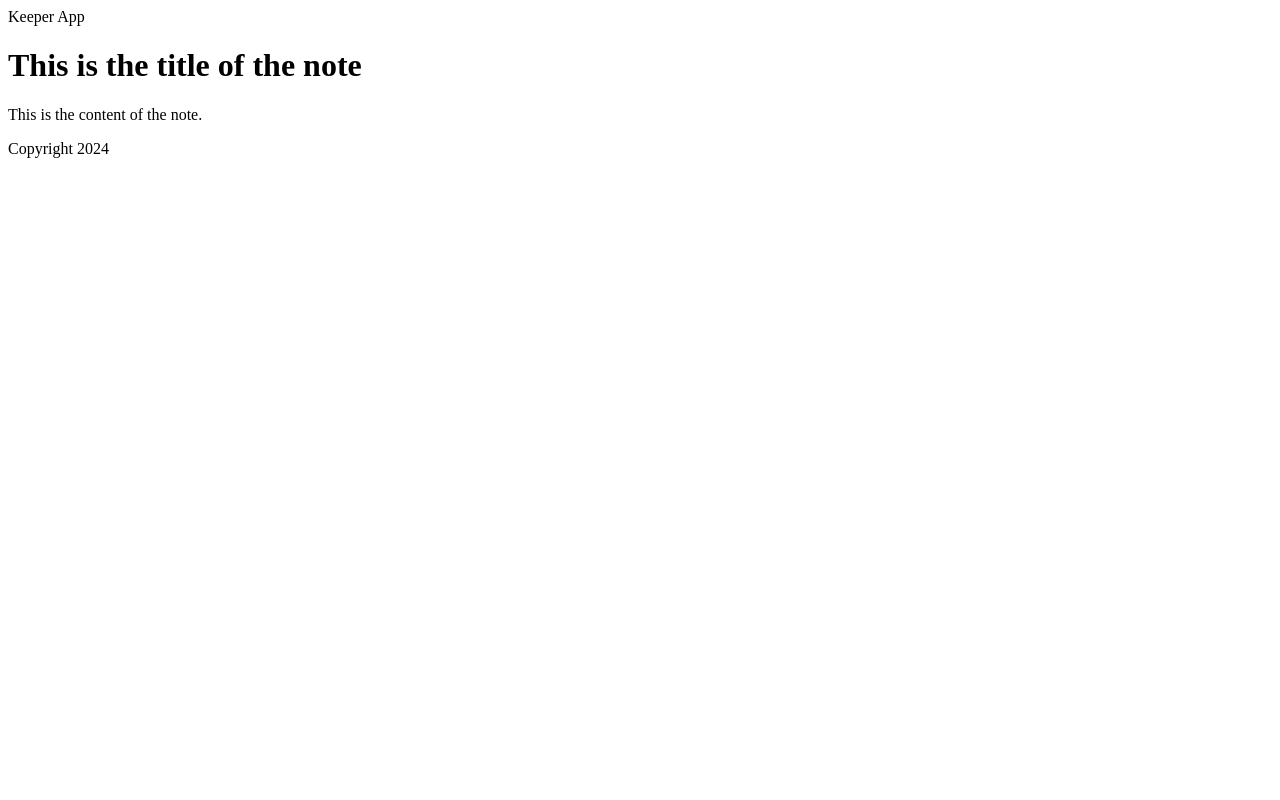
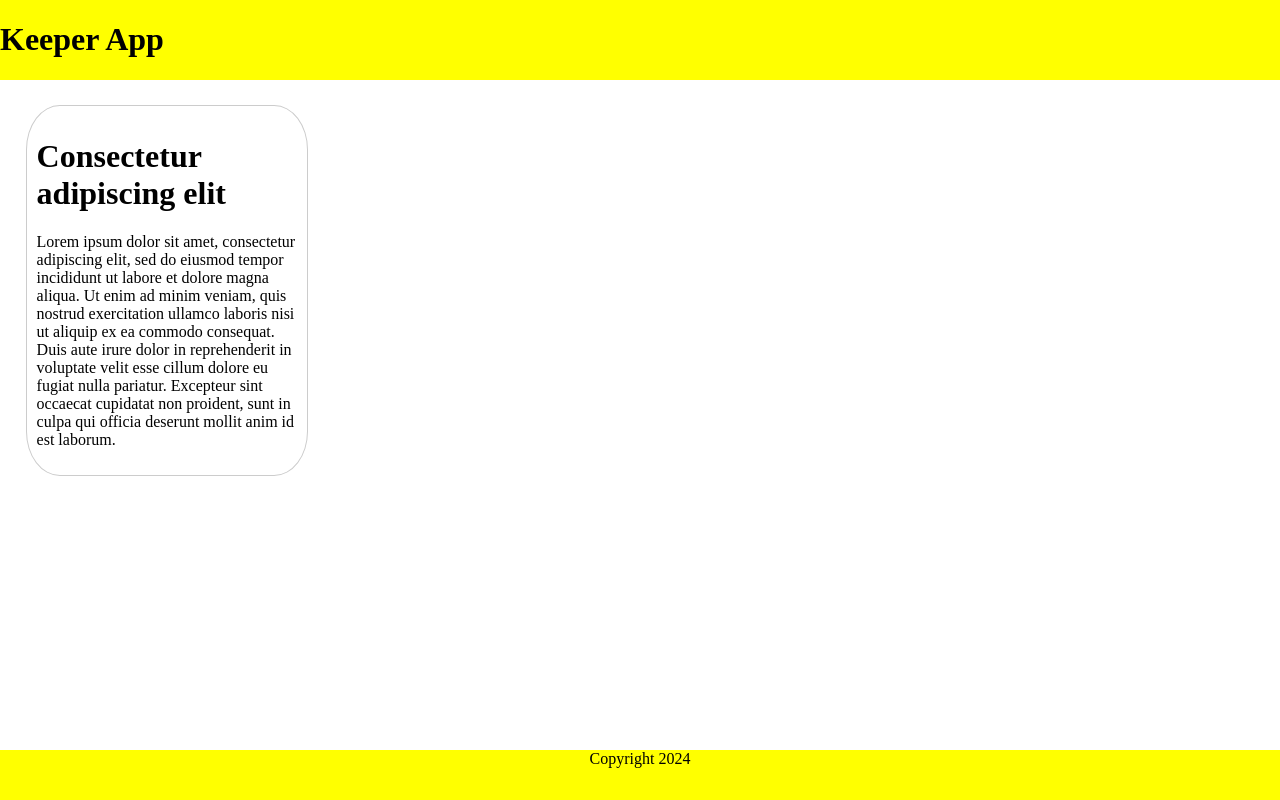
Before and after one commit to Snimpo/Keeper-App-React, a React (Vite) app: page / in a window 1280 px wide. Built offline with nearby package versions, Linux system fonts and the light colour scheme.

Commit message:
finishing the project

```diff
--- a/index.html
+++ b/index.html
@@ -2,7 +2,7 @@
 <html lang="en">
   <head>
     <meta charset="UTF-8" />
-    <link rel="icon" type="image/svg+xml" href="/vite.svg" />
+    <link rel="stylesheet" href="./src/index.css">
     <meta name="viewport" content="width=device-width, initial-scale=1.0" />
     <title>Keeper App</title>
   </head>
--- a/src/App.css
+++ b/src/App.css
@@ -0,0 +1,37 @@
+.App{
+
+  min-height: 100vh;
+  display: flex;
+  flex-direction: column;
+
+
+}
+
+  header{
+
+    background-color: yellow;
+  }
+
+  footer{
+
+    text-align: center ;
+
+    margin-top: auto;
+    height: 50px;
+    background-color: yellow;
+}
+
+.note-body{
+    margin: 2%;
+    width: 260px;
+    padding: 10px;
+    border: 1px solid #ccc;
+    background-color: #fff;
+    border-radius: 12%;
+}
+
+.card-title{
+
+
+
+}
--- a/src/App.jsx
+++ b/src/App.jsx
@@ -1,24 +1,19 @@
+import React from "react";
 import Header from "./Header.jsx";
 import Footer from "./Footer.jsx";
 import Note from "./Note.jsx";
 import "./App.css";
 function App() {
   return (
-    <>
-      <div className="wrapper">
 
-        <header className="page-header">
-          <Header />
-        </header>
-        <div className="page-body">
-          <Note />
-        </div>
+      <div className="App">
+        <Header />
 
-        <footer className="page-footer">
-          <Footer />
-        </footer>
+        <Note />
+
+        <Footer />
       </div>
-    </>
+
   );
 }
 
--- a/src/Footer.jsx
+++ b/src/Footer.jsx
@@ -1,13 +1,14 @@
-import "./App.css";
+import React from 'react';
+import "./App.css"
 
 function Footer() {
   let date = new Date();
 
   return (
     //Decided to use the tag footer instead of a <p>
-    <>
-     <footer  class="page-footer">Copyright {date.getFullYear()}</footer>
-    </>
+
+     <footer>Copyright {date.getFullYear()}</footer>
+
   );
 }
 
--- a/src/Header.jsx
+++ b/src/Header.jsx
@@ -1,9 +1,12 @@
+import React from "react";
 function Header() {
   return (
     //decided to use a header tag instead of a <h1>
-    <>
-      <header> Keeper App</header>
-    </>
+
+      <header>
+        <h1>Keeper App</h1>
+      </header>
+
   );
 }
 
--- a/src/Note.jsx
+++ b/src/Note.jsx
@@ -1,9 +1,12 @@
+import React from "react";
 function Note() {
   return (
     <>
-      <div>
-        <h1>This is the title of the note</h1>
-        <p>This is the content of the note.</p>
+      <div className="note-body">
+        <h1 className="card-title">Consectetur adipiscing elit</h1>
+        <div >
+          <p>Lorem ipsum dolor sit amet, consectetur adipiscing elit, sed do eiusmod tempor incididunt ut labore et dolore magna aliqua. Ut enim ad minim veniam, quis nostrud exercitation ullamco laboris nisi ut aliquip ex ea commodo consequat. Duis aute irure dolor in reprehenderit in voluptate velit esse cillum dolore eu fugiat nulla pariatur. Excepteur sint occaecat cupidatat non proident, sunt in culpa qui officia deserunt mollit anim id est laborum.</p>
+        </div>
       </div>
     </>
   );
--- a/src/index.css
+++ b/src/index.css
@@ -1,6 +1,6 @@
-.wrapper {
-  min-height: 100%;
-  display: grid;
-  grid-template-rows: auto 1fr auto;
-  background-color: blue;
+html, body {
+
+  margin: 0;
+
+
 }
--- a/src/main.jsx
+++ b/src/main.jsx
@@ -10,6 +10,7 @@
 import { StrictMode } from 'react'
 import { createRoot } from 'react-dom/client'
 import App from './App.jsx'
+import "./App.css"
 
 
 createRoot(document.getElementById('root')).render(
```
